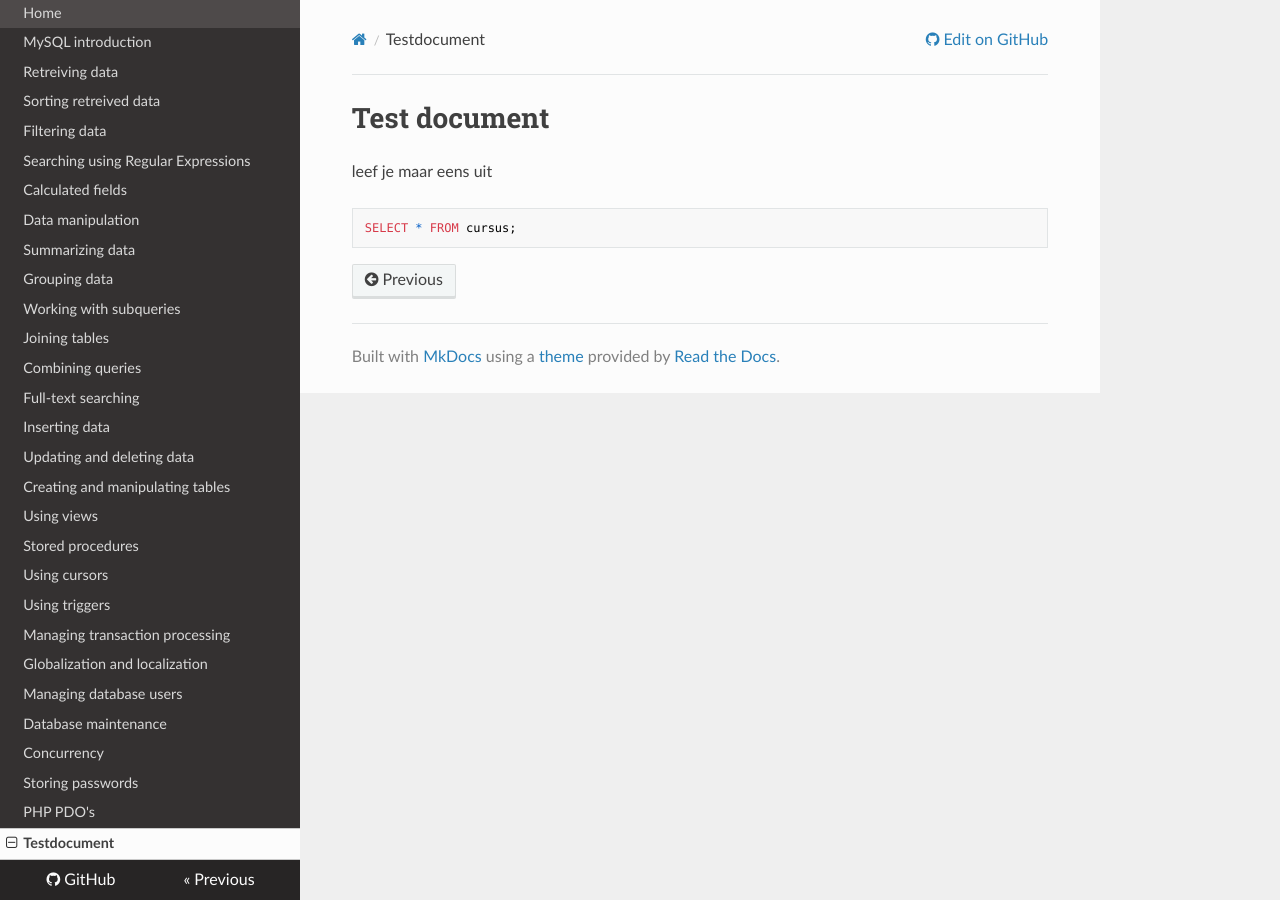
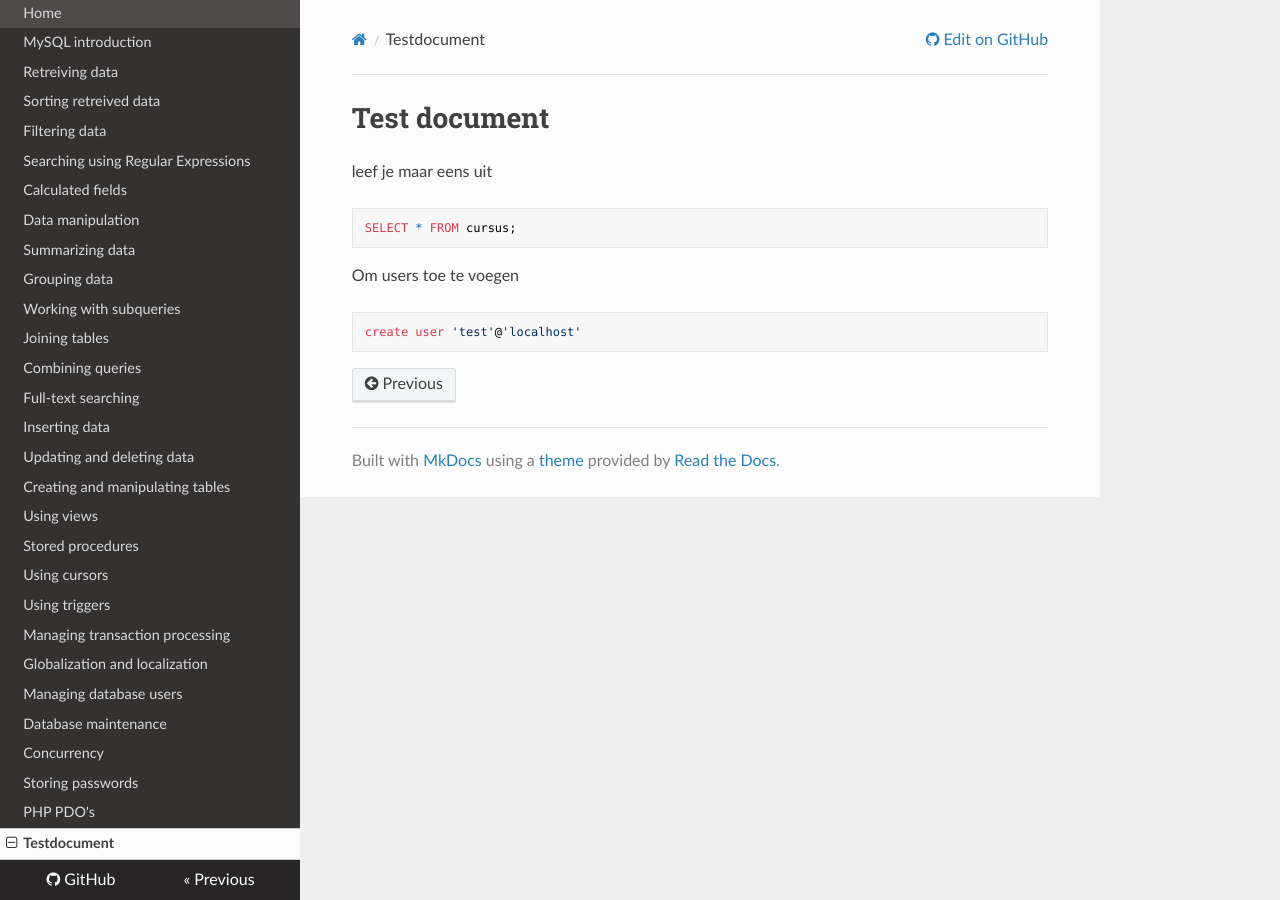
Before and after one commit to sillevl/course-databases, an MkDocs documentation site: the page built from docs/test.md, in a window 1280 px wide. Built offline with MkDocs 1.6.1, drawn with Linux system fonts in a browser that asks for light colours; nearby versions of some CDN libraries; old or Windows-style settings are respelled for this version of MkDocs.

Commit message:
Update test.md

````diff
--- a/docs/test.md
+++ b/docs/test.md
@@ -7,3 +7,7 @@ leef je maar eens uit
 ```sql
 SELECT * FROM cursus;
 ```
+Om users toe te voegen
+```sql
+create user 'test'@'localhost'
+```
````
